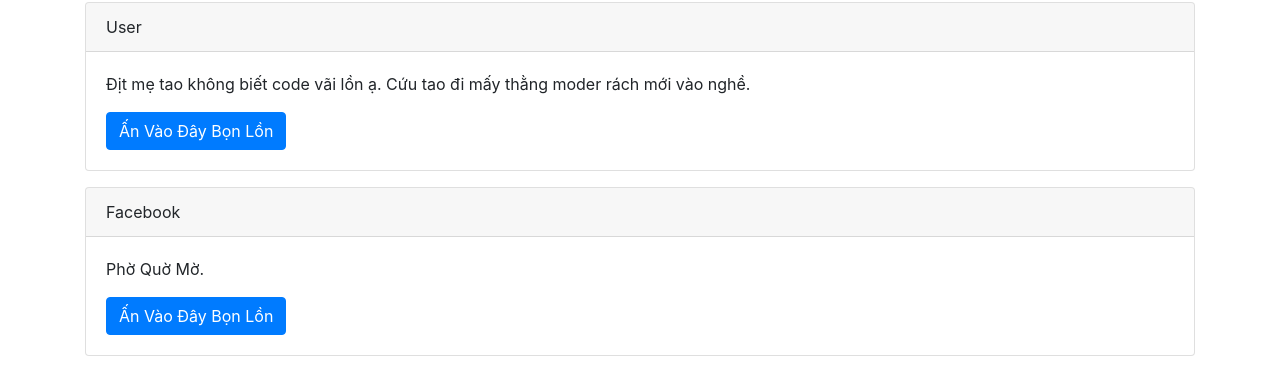
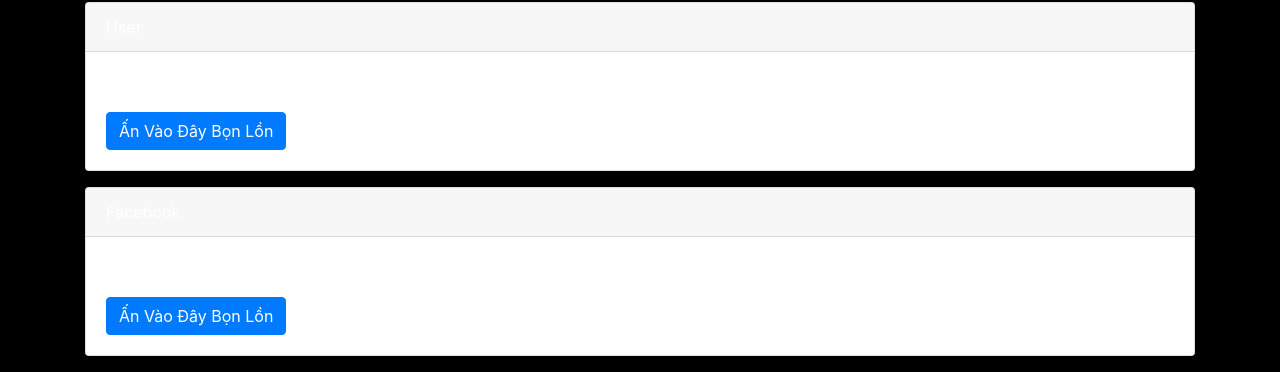
Before and after one commit to chonvotri/cydia, a plain HTML site: page index.html in a window 1280 px wide. Shown: the part 705-1077 px from the top of the page. Drawn offline with nearby package versions, Linux system fonts and the light colour scheme.

Commit message:
Update index.html

```diff
--- a/index.html
+++ b/index.html
@@ -7,6 +7,12 @@
   <link rel="stylesheet" href="https://stackpath.bootstrapcdn.com/bootstrap/4.5.0/css/bootstrap.min.css" integrity="sha384-9aIt2nRpC12Uk9gS9baDl411NQApFmC26EwAOH8WgZl5MYYxFfc+NcPb1dKGj7Sk" crossorigin="anonymous">
   <link rel="stylesheet" href="depictions/style.css">
   <script src="https://ajax.googleapis.com/ajax/libs/jquery/2.1.3/jquery.min.js"></script>
+  <style>
+    body {
+      background-color: black;
+      color: white; /* Chỉnh màu chữ thành trắng để phù hợp với nền đen */
+    }
+  </style>
 </head>
 <body>
 
@@ -18,7 +24,7 @@
 	<div class="card">
 		<div class="card-body">
 			<p><span class="text-primary"><b>Minh'Q</span></b> Phạm Quang Minh.</p>
-			<a class="btn btn-sm btn-primary" href="cydia://url/https://cydia.saurik.com/api/share#?source=https://chonvotri.github.io/cydia/">Thêm Nguồn</a>
+			<a class="btn btn-sm btn-primary" href="cydia://url/https://cydia.saurik.com/api/share#?source=https://supermamon.github.io/Reposi3/">Thêm Nguồn</a>
 		</div>
 	</div>
 </div>
```
